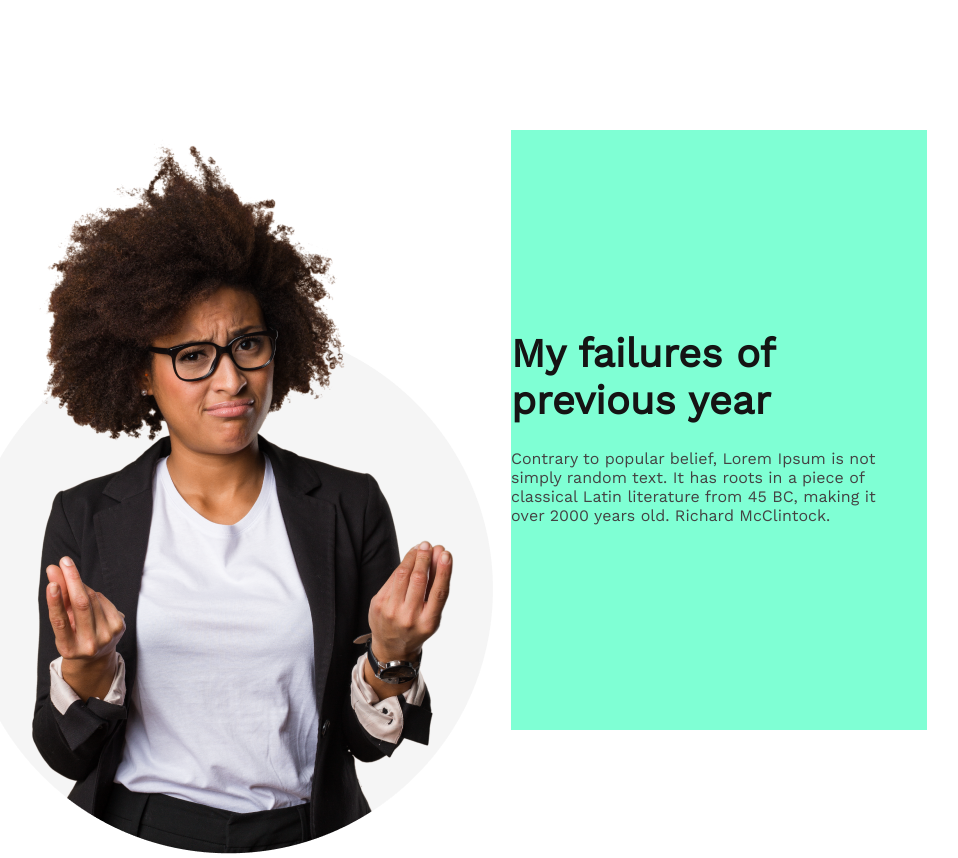
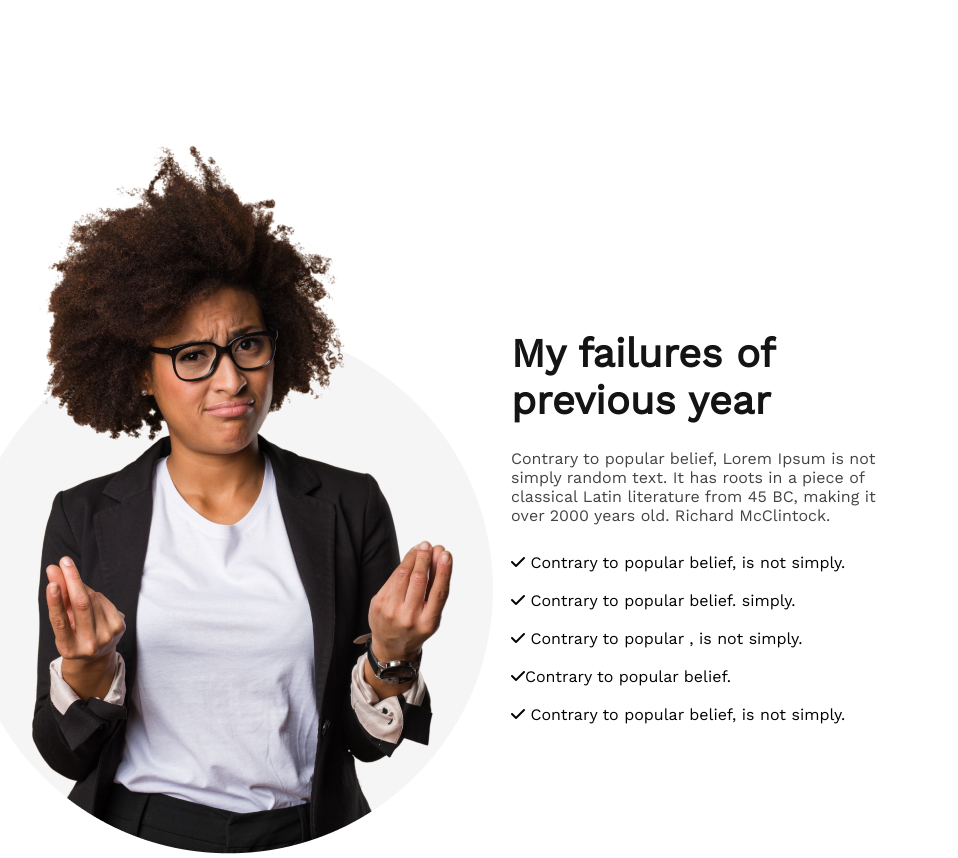
Before and after one commit to BourhanUddin-HEMEL/new-year-new-challenge, a plain HTML site: page index.html in a window 1280 px wide. Shown: the part 800-1658 px from the top of the page, without its empty margins (288-1246 px from the left). Drawn offline with nearby package versions, Linux system fonts and the light colour scheme.

Commit message:
add failures list

```diff
--- a/index.html
+++ b/index.html
@@ -46,6 +46,29 @@
           has roots in a piece of classical Latin literature from 45 BC, making
           it over 2000 years old. Richard McClintock.
         </p>
+        <div class="fails-list">
+          <p>
+            <i class="fa-solid fa-check"></i> Contrary to popular belief, is not
+            simply.
+          </p>
+          <br />
+          <p>
+            <i class="fa-solid fa-check"></i> Contrary to popular belief.
+            simply.
+          </p>
+          <br />
+          <p>
+            <i class="fa-solid fa-check"></i> Contrary to popular , is not
+            simply.
+          </p>
+          <br />
+          <p><i class="fa-solid fa-check"></i>Contrary to popular belief.</p>
+          <p>
+            <br />
+            <i class="fa-solid fa-check"></i> Contrary to popular belief, is not
+            simply.
+          </p>
+        </div>
       </div>
     </main>
     <!-- =========== main end ======================= -->
--- a/styles/style.css
+++ b/styles/style.css
@@ -4,7 +4,7 @@
 }
 /* ========== header style ============ */
 .header {
-  background-image: url("/banner/banner3.png");
+  background-image: url("../banner/banner3.png");
   background-size: cover;
   background-position: center;
   height: 100vh;
@@ -52,7 +52,6 @@ main {
   height: 723.3px;
 }
 .failures-list {
-  background-color: aquamarine;
   padding-top: 200px;
   width: 416px;
   height: 400px;
@@ -70,3 +69,10 @@ main {
   height: 104px;
   color: #444343;
 }
+.fails-list {
+  width: 349px;
+  height: 162px;
+}
+.fails-list.p {
+  color: #444343;
+}
```
